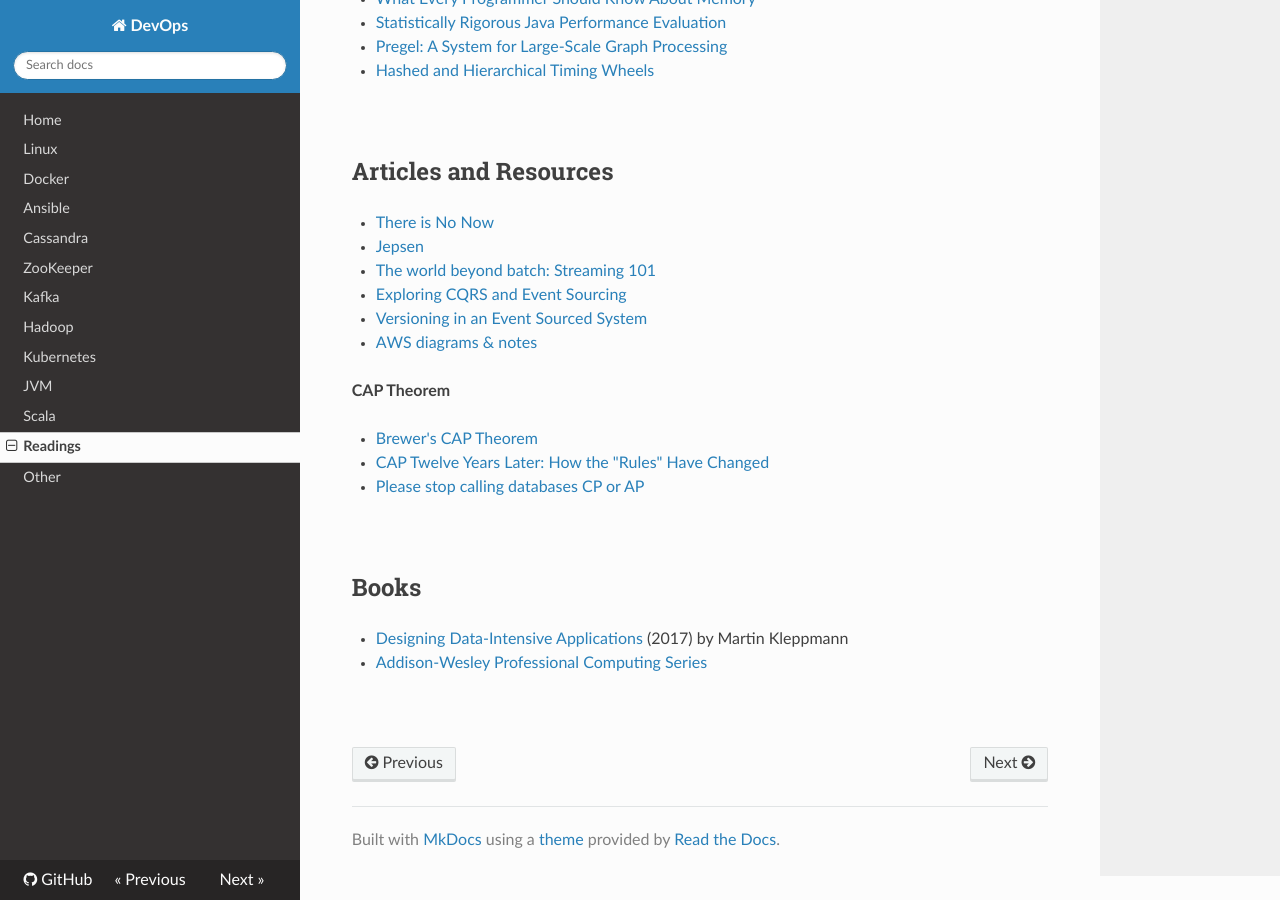
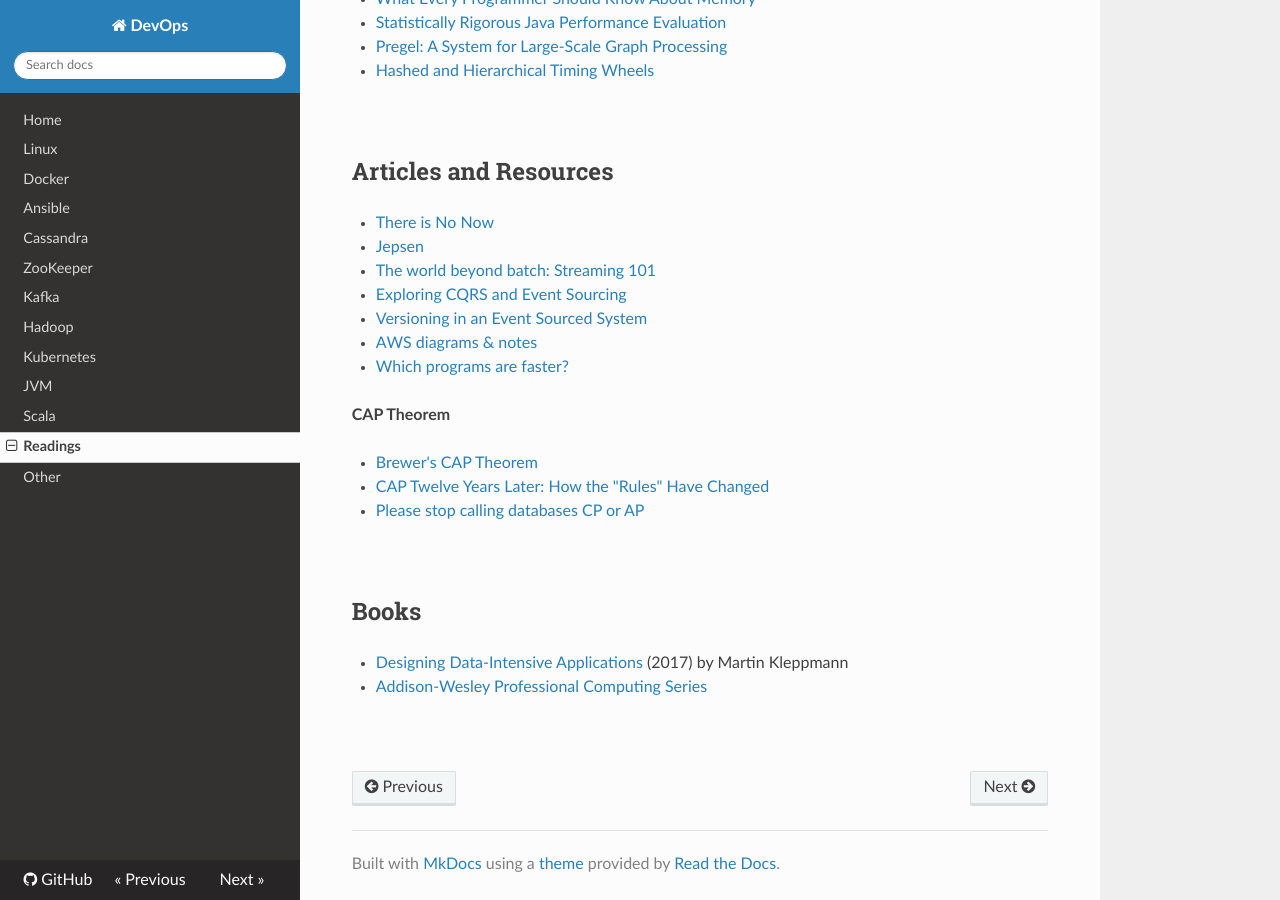
Before and after one commit to niqdev/devops, an MkDocs documentation site: the page built from docs/readings.md, in a window 1280 px wide and 900 px high, scrolled down 624 px. Built offline with MkDocs 1.6.1, drawn with Linux system fonts in a browser that asks for light colours; nearby versions of some CDN libraries; old or Windows-style settings are respelled for this version of MkDocs.

Commit message:
doc: update readings

```diff
--- a/docs/readings.md
+++ b/docs/readings.md
@@ -62,6 +62,8 @@
 
 * [AWS diagrams & notes](https://www.awsgeek.com)
 
+* [Which programs are faster?](https://benchmarksgame-team.pages.debian.net/benchmarksgame)
+
 **CAP Theorem**
 
 * [Brewer's CAP Theorem](http://www.julianbrowne.com/article/brewers-cap-theorem)
```
